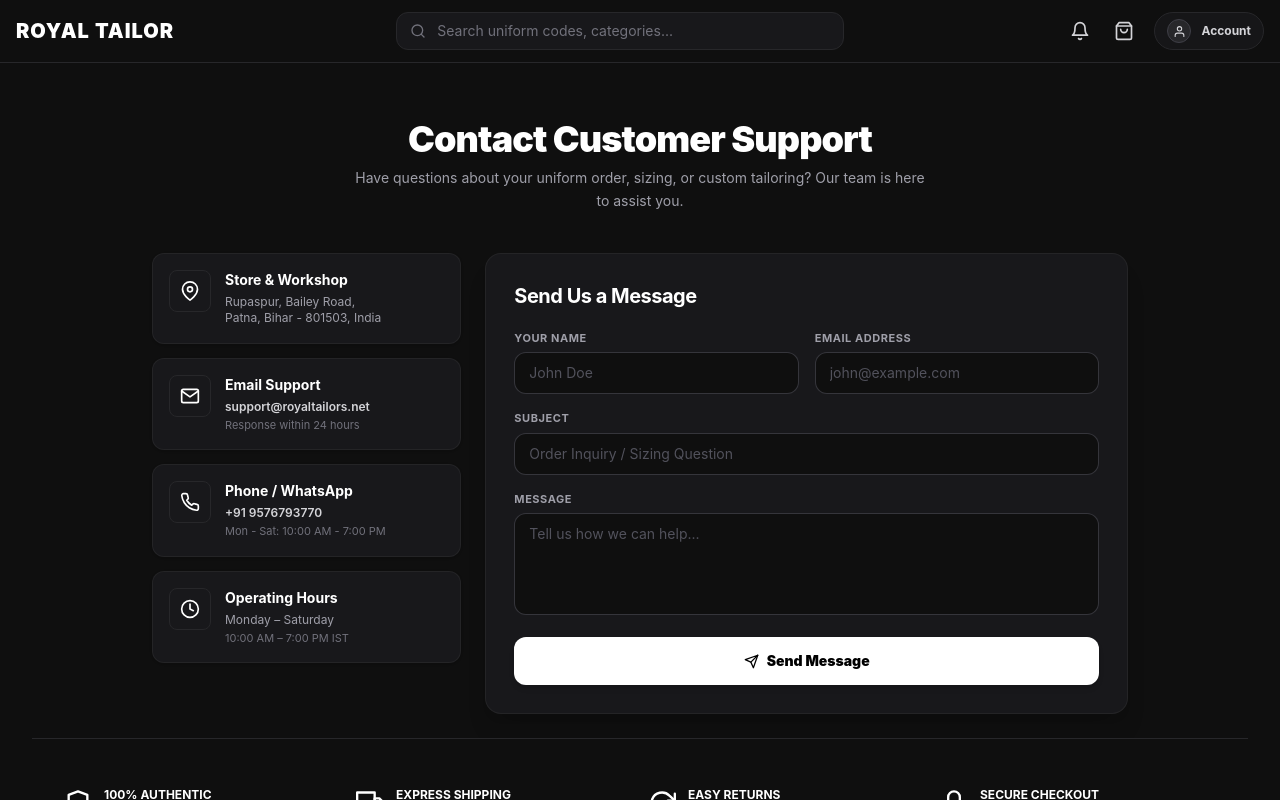
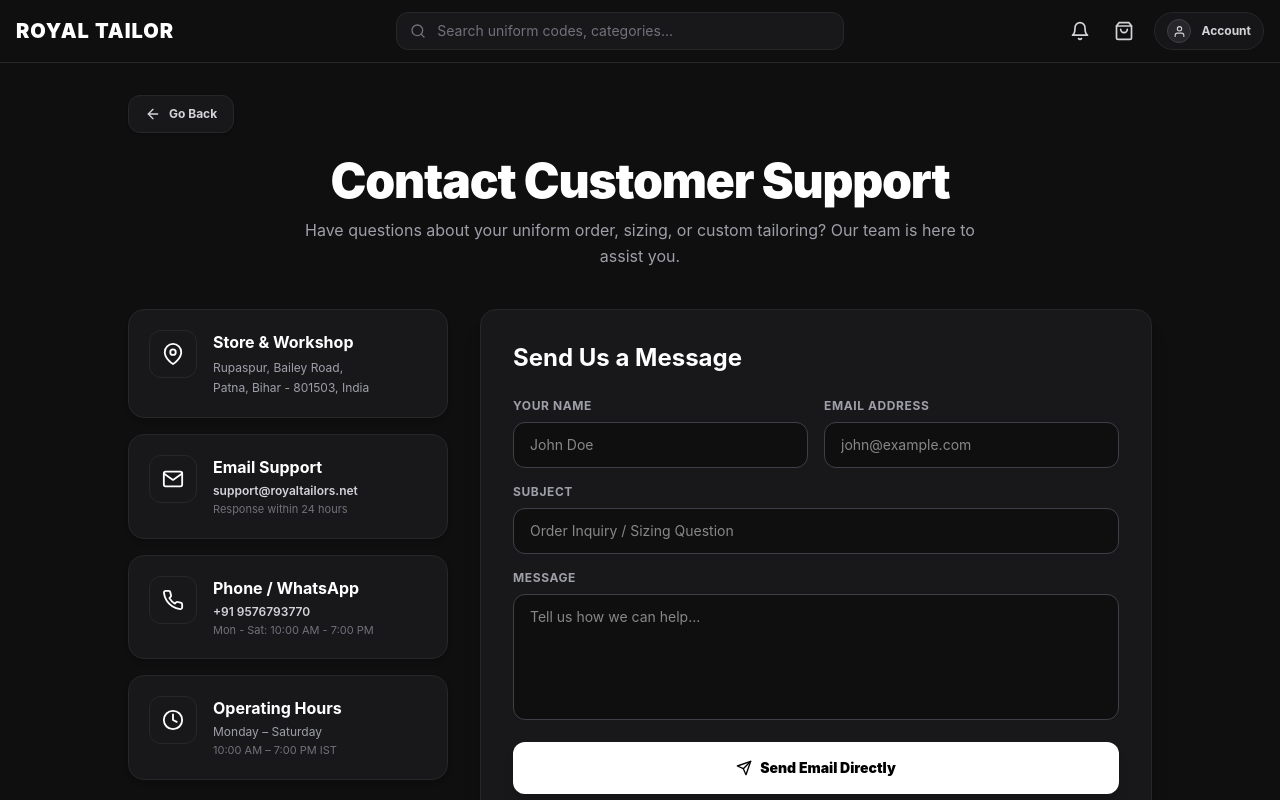
Before and after one commit to samurai-2005/royals, a React (Vite) app in the folder frontend/: page /contact in a window 1280 px wide. Built offline with nearby package versions, Linux system fonts and the light colour scheme.

Commit message:
Add backend and frontend files securely

```diff
--- a/frontend/src/pages/Contact.jsx
+++ b/frontend/src/pages/Contact.jsx
@@ -1,7 +1,9 @@
 import { useState } from 'react';
-import { FiMail, FiPhone, FiMapPin, FiClock, FiSend, FiCheckCircle } from 'react-icons/fi';
+import { useNavigate } from 'react-router-dom';
+import { FiMail, FiPhone, FiMapPin, FiClock, FiSend, FiCheckCircle, FiArrowLeft } from 'react-icons/fi';
 
 const Contact = () => {
+  const navigate = useNavigate();
   const [submitted, setSubmitted] = useState(false);
   const [formData, setFormData] = useState({
     name: '',
@@ -13,68 +15,83 @@ const Contact = () => {
   const handleSubmit = (e) => {
     e.preventDefault();
     setSubmitted(true);
-    // You can connect this to an email endpoint or backend service later
+
+    // Format email parameters
+    const mailSubject = encodeURIComponent(`[Support Request] ${formData.subject}`);
+    const mailBody = encodeURIComponent(
+      `Customer Name: ${formData.name}\nCustomer Email: ${formData.email}\n\nMessage:\n${formData.message}`
+    );
+
+    // Triggers customer's mail client directly to support@royaltailors.net
+    window.location.href = `mailto:support@royaltailors.net?subject=${mailSubject}&body=${mailBody}`;
   };
 
   return (
-    <div className="p-3 md:p-6 max-w-6xl mx-auto text-white pb-28">
+    <div className="max-w-5xl mx-auto text-white pb-28">
+
+      {/* Go Back Button */}
+      <button
+        onClick={() => navigate(-1)}
+        className="mb-6 flex items-center gap-2 bg-zinc-900 border border-zinc-800 text-zinc-300 hover:text-white px-4 py-2.5 rounded-xl text-xs font-bold transition-colors shadow-sm w-fit cursor-pointer"
+      >
+        <FiArrowLeft size={16} /> Go Back
+      </button>
+
       {/* Header */}
-      <div className="text-center max-w-xl mx-auto mb-8 md:mb-10">
-        <h1 className="text-2xl md:text-4xl font-black mb-2 tracking-tight">Contact Customer Support</h1>
-        <p className="text-zinc-400 text-xs md:text-sm leading-relaxed">
+      <div className="text-center max-w-2xl mx-auto mb-10">
+        <h1 className="text-3xl md:text-5xl font-black mb-3 tracking-tight">Contact Customer Support</h1>
+        <p className="text-zinc-400 text-sm md:text-base leading-relaxed">
           Have questions about your uniform order, sizing, or custom tailoring? Our team is here to assist you.
         </p>
       </div>
 
-      {/* Adaptive Layout: Stack/2x2 on laptops with dual sidebars, side-by-side on wide displays */}
-      <div className="grid grid-cols-1 xl:grid-cols-3 gap-6 items-start">
+      {/* Main Grid */}
+      <div className="grid grid-cols-1 md:grid-cols-3 gap-8 items-start">
 
-        {/* Contact Info Cards (2x2 grid on laptop width, single column on xl) */}
-        <div className="grid grid-cols-1 sm:grid-cols-2 xl:grid-cols-1 gap-3.5 xl:col-span-1">
+        {/* Contact Info Cards */}
+        <div className="space-y-4 md:col-span-1">
 
-          <div className="bg-[#18181b] border border-zinc-800/80 p-4 rounded-xl flex items-start gap-3.5 hover:border-zinc-700 transition-colors shadow-sm">
-            <div className="p-2.5 bg-zinc-900 rounded-lg text-white border border-zinc-800 flex-shrink-0">
-              <FiMapPin size={20} />
+          <div className="bg-[#18181b] border border-zinc-800 p-5 rounded-2xl flex items-start gap-4 shadow-md">
+            <div className="p-3 bg-zinc-900 rounded-xl text-white border border-zinc-800 flex-shrink-0">
+              <FiMapPin size={22} />
             </div>
-            <div className="min-w-0">
-              <h3 className="font-bold text-white text-xs md:text-sm">Store & Workshop</h3>
-              <p className="text-xs text-zinc-400 mt-1 leading-snug truncate">
-                Rupaspur, Bailey Road,
-              </p>
-              <p className="text-xs text-zinc-400 leading-snug truncate">
+            <div>
+              <h3 className="font-bold text-white text-sm md:text-base">Store & Workshop</h3>
+              <p className="text-xs text-zinc-400 mt-1 leading-relaxed">
+                Rupaspur, Bailey Road,<br />
                 Patna, Bihar - 801503, India
               </p>
             </div>
           </div>
 
-          <div className="bg-[#18181b] border border-zinc-800/80 p-4 rounded-xl flex items-start gap-3.5 hover:border-zinc-700 transition-colors shadow-sm">
-            <div className="p-2.5 bg-zinc-900 rounded-lg text-white border border-zinc-800 flex-shrink-0">
-              <FiMail size={20} />
+          <div className="bg-[#18181b] border border-zinc-800 p-5 rounded-2xl flex items-start gap-4 shadow-md">
+            <div className="p-3 bg-zinc-900 rounded-xl text-white border border-zinc-800 flex-shrink-0">
+              <FiMail size={22} />
             </div>
-            <div className="min-w-0">
-              <h3 className="font-bold text-white text-xs md:text-sm">Email Support</h3>
-              <p className="text-xs text-zinc-300 font-semibold mt-1 truncate">support@royaltailors.net</p>
+            <div>
+              <h3 className="font-bold text-white text-sm md:text-base">Email Support</h3>
+              <p className="text-xs text-zinc-300 font-semibold mt-1">support@royaltailors.net</p>
               <p className="text-[11px] text-zinc-500 mt-0.5">Response within 24 hours</p>
             </div>
           </div>
 
-          <div className="bg-[#18181b] border border-zinc-800/80 p-4 rounded-xl flex items-start gap-3.5 hover:border-zinc-700 transition-colors shadow-sm">
-            <div className="p-2.5 bg-zinc-900 rounded-lg text-white border border-zinc-800 flex-shrink-0">
-              <FiPhone size={20} />
+          <div className="bg-[#18181b] border border-zinc-800 p-5 rounded-2xl flex items-start gap-4 shadow-md">
+            <div className="p-3 bg-zinc-900 rounded-xl text-white border border-zinc-800 flex-shrink-0">
+              <FiPhone size={22} />
             </div>
-            <div className="min-w-0">
-              <h3 className="font-bold text-white text-xs md:text-sm">Phone / WhatsApp</h3>
+            <div>
+              <h3 className="font-bold text-white text-sm md:text-base">Phone / WhatsApp</h3>
               <p className="text-xs text-zinc-300 font-semibold mt-1">+91 9576793770</p>
               <p className="text-[11px] text-zinc-500 mt-0.5">Mon - Sat: 10:00 AM - 7:00 PM</p>
             </div>
           </div>
 
-          <div className="bg-[#18181b] border border-zinc-800/80 p-4 rounded-xl flex items-start gap-3.5 hover:border-zinc-700 transition-colors shadow-sm">
-            <div className="p-2.5 bg-zinc-900 rounded-lg text-white border border-zinc-800 flex-shrink-0">
-              <FiClock size={20} />
+          <div className="bg-[#18181b] border border-zinc-800 p-5 rounded-2xl flex items-start gap-4 shadow-md">
+            <div className="p-3 bg-zinc-900 rounded-xl text-white border border-zinc-800 flex-shrink-0">
+              <FiClock size={22} />
             </div>
-            <div className="min-w-0">
-              <h3 className="font-bold text-white text-xs md:text-sm">Operating Hours</h3>
+            <div>
+              <h3 className="font-bold text-white text-sm md:text-base">Operating Hours</h3>
               <p className="text-xs text-zinc-400 mt-1">Monday – Saturday</p>
               <p className="text-[11px] text-zinc-500 mt-0.5">10:00 AM – 7:00 PM IST</p>
             </div>
@@ -83,79 +100,87 @@ const Contact = () => {
         </div>
 
         {/* Contact Form Container */}
-        <div className="xl:col-span-2 bg-[#18181b] border border-zinc-800/80 p-5 md:p-7 rounded-2xl shadow-xl">
-          <h2 className="text-lg md:text-xl font-bold mb-5 tracking-tight">Send Us a Message</h2>
+        <div className="md:col-span-2 bg-[#18181b] border border-zinc-800 p-6 md:p-8 rounded-2xl shadow-xl">
+          <h2 className="text-xl md:text-2xl font-bold mb-6">Send Us a Message</h2>
 
           {submitted ? (
-            <div className="bg-green-950/30 border border-green-800/60 p-6 md:p-8 rounded-xl text-center space-y-3">
-              <FiCheckCircle size={42} className="text-green-400 mx-auto" />
-              <h3 className="text-lg font-bold text-white">Thank You!</h3>
-              <p className="text-xs md:text-sm text-zinc-300 max-w-sm mx-auto leading-relaxed">
-                Your message has been received. Our support team will get back to you shortly at <span className="text-white font-bold">{formData.email}</span>.
+            <div className="bg-green-950/30 border border-green-800/60 p-8 rounded-xl text-center space-y-3">
+              <FiCheckCircle size={48} className="text-green-400 mx-auto" />
+              <h3 className="text-xl font-bold text-white">Opening Email App...</h3>
+              <p className="text-sm text-zinc-300 max-w-md mx-auto leading-relaxed">
+                Your message has been formatted for <span className="text-white font-bold">support@royaltailors.net</span>. If your mail application didn't launch automatically, click the button below.
               </p>
-              <button
-                onClick={() => setSubmitted(false)}
-                className="mt-4 bg-zinc-800 hover:bg-zinc-700 text-white font-bold text-xs px-5 py-2.5 rounded-lg transition-colors border border-zinc-700"
-              >
-                Send Another Message
-              </button>
+              <div className="pt-2 flex flex-col sm:flex-row gap-3 justify-center">
+                <a
+                  href={`mailto:support@royaltailors.net?subject=${encodeURIComponent(`[Support Request] ${formData.subject}`)}&body=${encodeURIComponent(`Customer Name: ${formData.name}\nCustomer Email: ${formData.email}\n\nMessage:\n${formData.message}`)}`}
+                  className="bg-white text-black font-bold text-xs px-6 py-2.5 rounded-lg transition-colors"
+                >
+                  Open Email Client
+                </a>
+                <button
+                  onClick={() => setSubmitted(false)}
+                  className="bg-zinc-800 hover:bg-zinc-700 text-white font-bold text-xs px-6 py-2.5 rounded-lg transition-colors border border-zinc-700"
+                >
+                  Send Another Message
+                </button>
+              </div>
             </div>
           ) : (
             <form onSubmit={handleSubmit} className="space-y-4">
-              <div className="grid grid-cols-1 sm:grid-cols-2 gap-4">
+              <div className="grid grid-cols-1 md:grid-cols-2 gap-4">
                 <div>
-                  <label className="block text-[11px] font-bold text-zinc-400 uppercase tracking-wider mb-1.5">Your Name</label>
+                  <label className="block text-xs font-bold text-zinc-400 uppercase tracking-wider mb-2">Your Name</label>
                   <input
                     type="text"
                     required
                     value={formData.name}
                     onChange={(e) => setFormData({ ...formData, name: e.target.value })}
                     placeholder="John Doe"
-                    className="w-full bg-[#0f0f0f] border border-zinc-700/80 rounded-xl px-3.5 py-2.5 text-white placeholder-zinc-600 focus:outline-none focus:border-zinc-500 text-xs md:text-sm transition-colors"
+                    className="w-full bg-[#0f0f0f] border border-zinc-700 rounded-xl px-4 py-3 text-white focus:outline-none focus:border-zinc-500 text-sm"
                   />
                 </div>
                 <div>
-                  <label className="block text-[11px] font-bold text-zinc-400 uppercase tracking-wider mb-1.5">Email Address</label>
+                  <label className="block text-xs font-bold text-zinc-400 uppercase tracking-wider mb-2">Email Address</label>
                   <input
                     type="email"
                     required
                     value={formData.email}
                     onChange={(e) => setFormData({ ...formData, email: e.target.value })}
                     placeholder="john@example.com"
-                    className="w-full bg-[#0f0f0f] border border-zinc-700/80 rounded-xl px-3.5 py-2.5 text-white placeholder-zinc-600 focus:outline-none focus:border-zinc-500 text-xs md:text-sm transition-colors"
+                    className="w-full bg-[#0f0f0f] border border-zinc-700 rounded-xl px-4 py-3 text-white focus:outline-none focus:border-zinc-500 text-sm"
                   />
                 </div>
               </div>
 
               <div>
-                <label className="block text-[11px] font-bold text-zinc-400 uppercase tracking-wider mb-1.5">Subject</label>
+                <label className="block text-xs font-bold text-zinc-400 uppercase tracking-wider mb-2">Subject</label>
                 <input
                   type="text"
                   required
                   value={formData.subject}
                   onChange={(e) => setFormData({ ...formData, subject: e.target.value })}
                   placeholder="Order Inquiry / Sizing Question"
-                  className="w-full bg-[#0f0f0f] border border-zinc-700/80 rounded-xl px-3.5 py-2.5 text-white placeholder-zinc-600 focus:outline-none focus:border-zinc-500 text-xs md:text-sm transition-colors"
+                  className="w-full bg-[#0f0f0f] border border-zinc-700 rounded-xl px-4 py-3 text-white focus:outline-none focus:border-zinc-500 text-sm"
                 />
               </div>
 
               <div>
-                <label className="block text-[11px] font-bold text-zinc-400 uppercase tracking-wider mb-1.5">Message</label>
+                <label className="block text-xs font-bold text-zinc-400 uppercase tracking-wider mb-2">Message</label>
                 <textarea
-                  rows={4}
+                  rows={5}
                   required
                   value={formData.message}
                   onChange={(e) => setFormData({ ...formData, message: e.target.value })}
                   placeholder="Tell us how we can help..."
-                  className="w-full bg-[#0f0f0f] border border-zinc-700/80 rounded-xl px-3.5 py-2.5 text-white placeholder-zinc-600 focus:outline-none focus:border-zinc-500 text-xs md:text-sm resize-none transition-colors"
+                  className="w-full bg-[#0f0f0f] border border-zinc-700 rounded-xl px-4 py-3 text-white focus:outline-none focus:border-zinc-500 text-sm resize-none"
                 />
               </div>
 
               <button
                 type="submit"
-                className="w-full bg-white text-black font-black py-3.5 rounded-xl hover:bg-zinc-200 transition-colors flex items-center justify-center gap-2 text-xs md:text-sm shadow-md mt-2"
+                className="w-full bg-white text-black font-black py-4 rounded-xl hover:bg-zinc-200 transition-colors flex items-center justify-center gap-2 text-sm shadow-lg mt-2 cursor-pointer"
               >
-                <FiSend size={15} /> Send Message
+                <FiSend size={16} /> Send Email Directly
               </button>
             </form>
           )}
```
